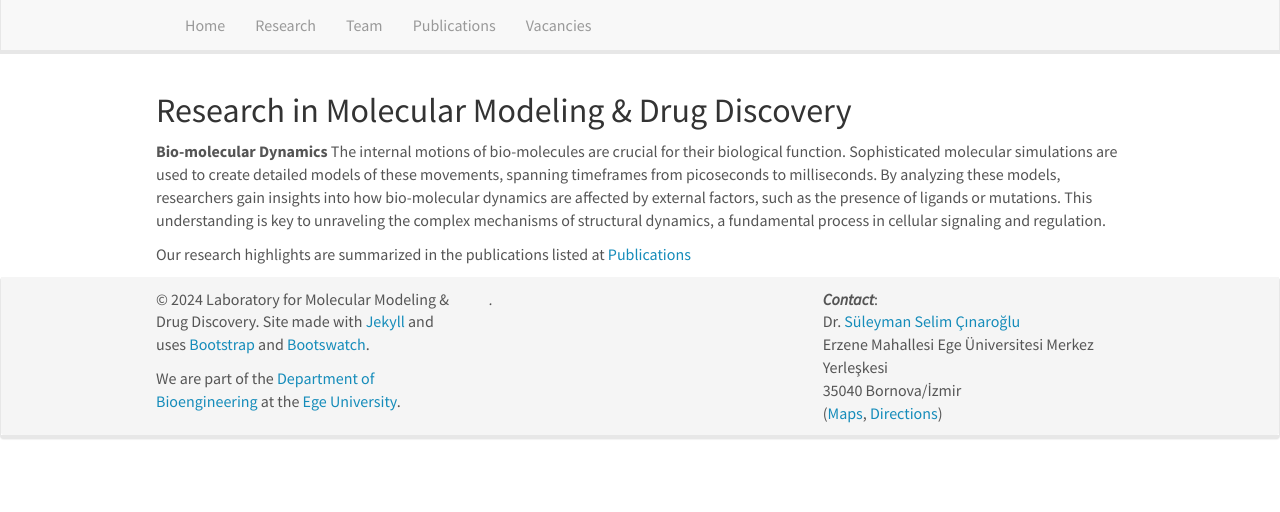
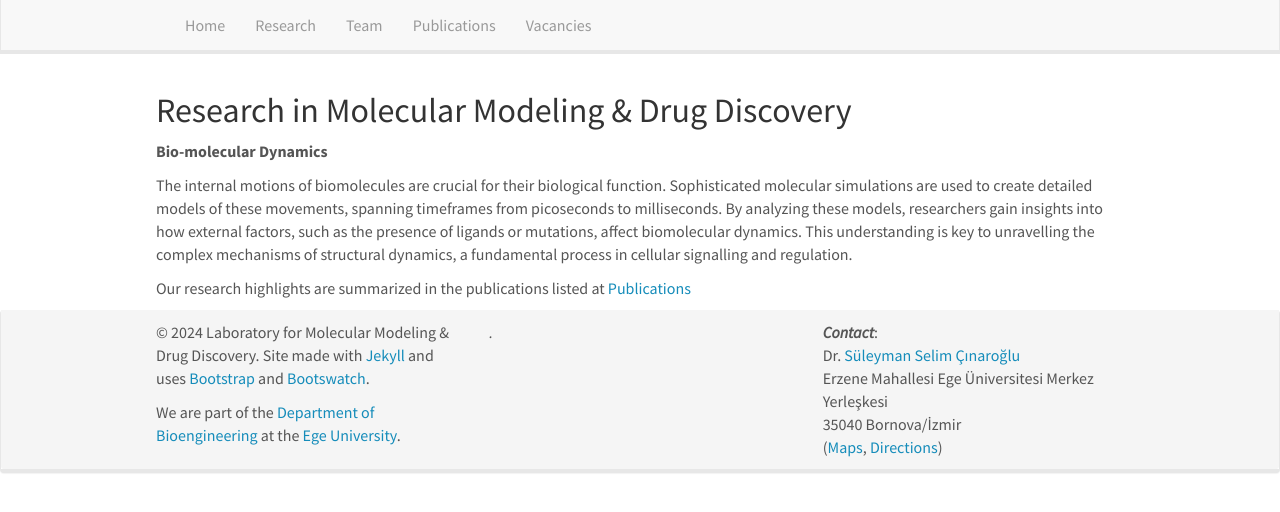
Before and after one commit to CinarogluLab/cinaroglulab.github.io, a Jekyll site: the page built from _pages/research.md, in a window 1280 px wide. Shown: the top 512 px of the page. Built offline with Jekyll 4.4.1, drawn with Linux system fonts in a browser that asks for light colours; nearby versions of some CDN libraries.

Commit message:
Update research.md

```diff
--- a/_pages/research.md
+++ b/_pages/research.md
@@ -9,6 +9,7 @@ permalink: /research/
 ## Research in Molecular Modeling & Drug Discovery
 
 **Bio-molecular Dynamics**
-The internal motions of bio-molecules are crucial for their biological function. Sophisticated molecular simulations are used to create detailed models of these movements, spanning timeframes from picoseconds to milliseconds. By analyzing these models, researchers gain insights into how bio-molecular dynamics are affected by external factors, such as the presence of ligands or mutations. This understanding is key to unraveling the complex mechanisms of structural dynamics, a fundamental process in cellular signaling and regulation.
+
+The internal motions of biomolecules are crucial for their biological function. Sophisticated molecular simulations are used to create detailed models of these movements, spanning timeframes from picoseconds to milliseconds. By analyzing these models, researchers gain insights into how external factors, such as the presence of ligands or mutations, affect biomolecular dynamics. This understanding is key to unravelling the complex mechanisms of structural dynamics, a fundamental process in cellular signalling and regulation.
 
 Our research highlights are summarized in the publications listed at <a href="{{ site.url }}{{ site.baseurl }}/publications">Publications</a>
```
